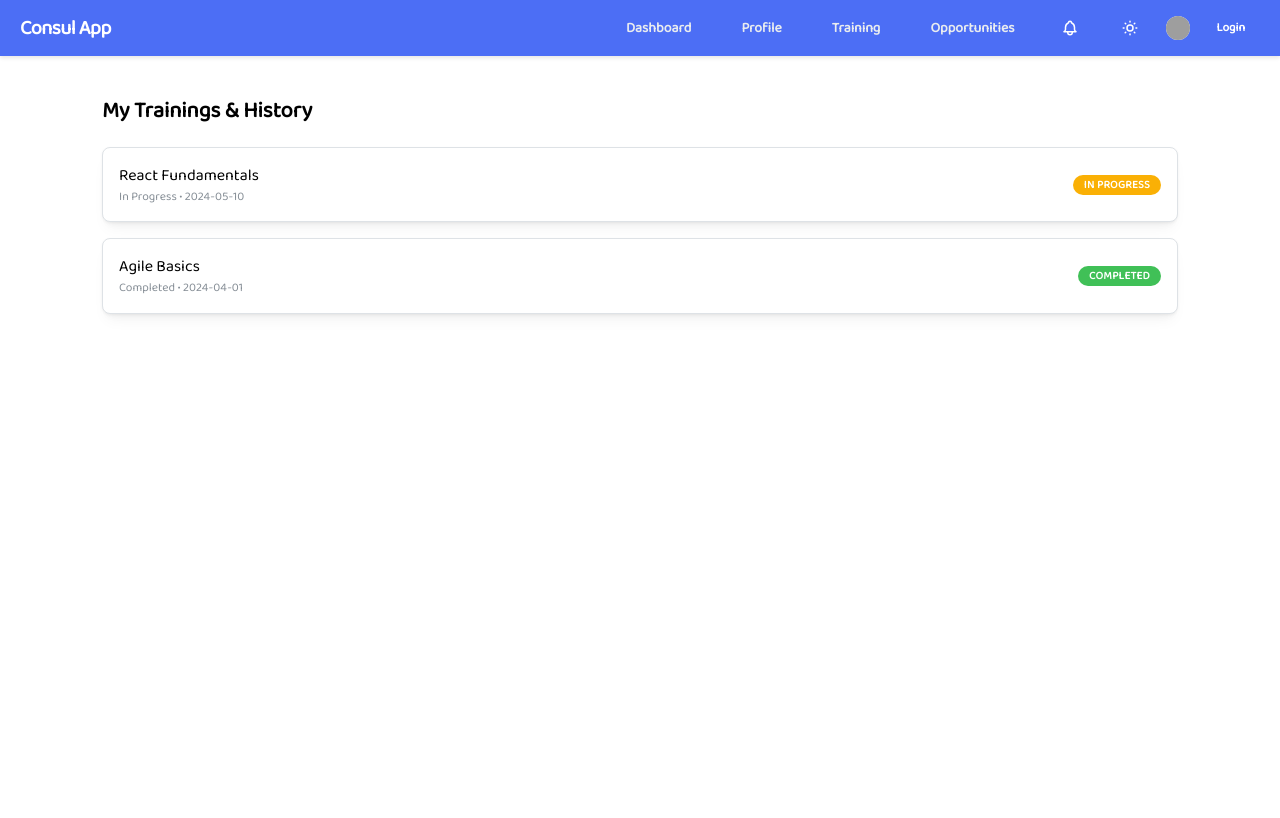
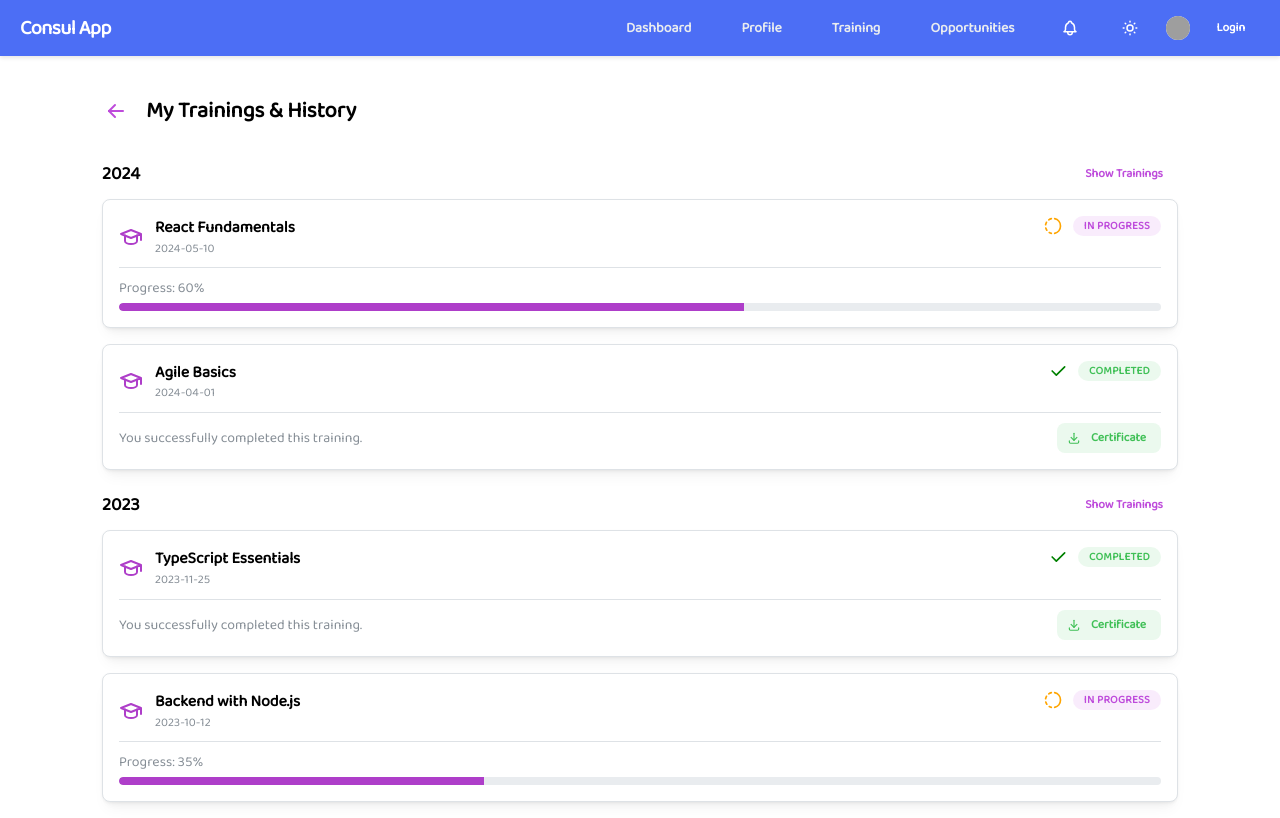
Before and after one commit to itzjeppy/consul-app, a React (Create React App) app: page /mytrainings in a window 1280 px wide. Built offline with nearby package versions, Linux system fonts and the light colour scheme; grey boxes are pictures that could not be loaded.

Commit message:
more changes

```diff
--- a/src/Components/Opportunities/OpportunitiesPage.tsx
+++ b/src/Components/Opportunities/OpportunitiesPage.tsx
@@ -106,7 +106,7 @@ import {
            <Group justify="space-between">
             <Group gap="xs">
              <IconBriefcase size={20} />
-             <Title order={5}>{job.title}</Title>
+             <Title order={4}>{job.title}</Title>
             </Group>
             <Badge color="yellow" variant="light">
              {job.level}
--- a/src/Components/Trainings/MyTrainingsPage.tsx
+++ b/src/Components/Trainings/MyTrainingsPage.tsx
@@ -1,32 +1,144 @@
-import { Box, Title, Stack, Card, Group, Badge, Text } from "@mantine/core";
+import {
+     Box,
+     Title,
+     Stack,
+     Card,
+     Group,
+     Badge,
+     Text,
+     ActionIcon,
+     Divider,
+     Progress,
+     Button,
+     Collapse,
+    } from '@mantine/core';
+    import {
+     IconArrowLeft,
+     IconSchool,
+     IconCheck,
+     IconProgress,
+     IconDownload,
+    } from '@tabler/icons-react';
+    import { useNavigate } from 'react-router-dom';
+    import { useState } from 'react';
+
+    // Dummy training data
+    const trainings = [
+     { title: 'React Fundamentals', status: 'In Progress', date: '2024-05-10', progress: 60 },
+     { title: 'Agile Basics', status: 'Completed', date: '2024-04-01', certificateUrl: '#' },
+     { title: 'TypeScript Essentials', status: 'Completed', date: '2023-11-25', certificateUrl: '#' },
+     { title: 'Backend with Node.js', status: 'In Progress', date: '2023-10-12', progress: 35 },
+    ];
+
+    // Utility: Group trainings by year
+    const groupByYear = (list: typeof trainings) => {
+     return list.reduce((acc: Record<string, typeof trainings>, curr) => {
+      const year = new Date(curr.date).getFullYear().toString();
+      acc[year] = acc[year] ? [...acc[year], curr] : [curr];
+      return acc;
+     }, {});
+    };
 
     export function MyTrainingsPage() {
-    const trainings = [
-      { title: 'React Fundamentals', status: 'In Progress', date: '2024-05-10' },
-      { title: 'Agile Basics', status: 'Completed', date: '2024-04-01' },
-    ];
+     const navigate = useNavigate();
+     const grouped = groupByYear(trainings);
+     const [expandedYears, setExpandedYears] = useState<Record<string, boolean>>({});
+
+     const toggleYear = (year: string) => {
+      setExpandedYears((prev) => ({ ...prev, [year]: !prev[year] }));
+     };
+
+     const getStatusBadge = (status: string) => (
+      <Badge color={status === 'Completed' ? 'green' : 'grape'} variant="light">
+       {status}
+      </Badge>
+     );
+
+     const getStatusIcon = (status: string) =>
+      status === 'Completed' ? (
+       <IconCheck size={20} color="green" />
+      ) : (
+       <IconProgress size={20} color="orange" />
+      );
 
      return (
       <Box p="md">
-        <Title order={3} mb="lg">
-          My Trainings & History
-        </Title>
+       <Group align="center" mb="xl">
+        <ActionIcon variant="subtle" color="grape.7" onClick={() => navigate(-1)}>
+         <IconArrowLeft />
+        </ActionIcon>
+        <Title order={3}>My Trainings & History</Title>
+       </Group>
 
+       <Stack gap="lg">
+        {Object.keys(grouped)
+         .sort((a, b) => Number(b) - Number(a)) // newest year first
+         .map((year) => (
+          <Box key={year}>
+           <Group justify="space-between" mb="xs">
+            <Title order={4}>{year}</Title>
+            <Button
+             size="xs"
+             variant="subtle"
+             color="grape.7"
+             onClick={() => toggleYear(year)}
+            >
+             {expandedYears[year] ? 'Hide' : 'Show'} Trainings
+            </Button>
+           </Group>
+
+           <Collapse in={expandedYears[year] ?? true}>
             <Stack gap="md">
-          {trainings.map((t, i) => (
-            <Card key={i} withBorder shadow="sm" radius="md">
-              <Group justify="space-between">
+             {grouped[year].map((t, i) => (
+              <Card key={i} withBorder shadow="sm" radius="md" p="md">
+               <Group justify="space-between" align="flex-start" mb="xs">
+                <Group gap="sm">
+                 <IconSchool size={24} color="#AE3EC9" />
                  <div>
-                  <Text fw={500}>{t.title}</Text>
+                  <Text fw={600}>{t.title}</Text>
                   <Text size="xs" c="dimmed">
-                    {t.status} • {t.date}
+                   {t.date}
                   </Text>
                  </div>
-                <Badge color={t.status === 'Completed' ? 'green' : 'yellow'}>
-                  {t.status}
-                </Badge>
                 </Group>
+                <Group gap="xs">
+                 {getStatusIcon(t.status)}
+                 {getStatusBadge(t.status)}
+                </Group>
+               </Group>
+
+               <Divider />
+
+               {t.status === 'Completed' ? (
+                <Group justify="space-between" mt="xs">
+                 <Text size="sm" c="dimmed">
+                  You successfully completed this training.
+                 </Text>
+                 <Button
+                  size="xs"
+                  variant="light"
+                  color="green"
+                  leftSection={<IconDownload size={14} />}
+                  component="a"
+                  href={t.certificateUrl}
+                  target="_blank"
+                 >
+                  Certificate
+                 </Button>
+                </Group>
+               ) : (
+                <Box mt="xs">
+                 <Text size="sm" mb={4} c="dimmed">
+                  Progress: {t.progress}%
+                 </Text>
+                 <Progress value={t.progress ?? 0} color="grape.7" radius="md" />
+                </Box>
+               )}
               </Card>
+             ))}
+            </Stack>
+           </Collapse>
+          </Box>
          ))}
        </Stack>
       </Box>
```
Lines whose indentation alone changed are shown as unchanged.
